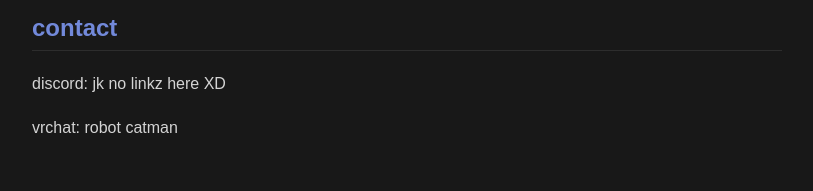
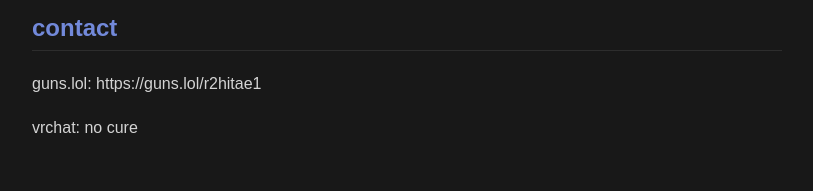
Before and after one commit to r2catman/vrchat-linkz, a plain HTML site: page index.html in a window 1280 px wide. Shown: the part 1039-1230 px from the top of the page, without its empty margins (233-1046 px from the left). Drawn offline with Linux system fonts and the light colour scheme.

Commit message:
Update index.html

```diff
--- a/index.html
+++ b/index.html
@@ -117,8 +117,8 @@
         <hr>
 
         <h2>contact</h2>
-        <p>discord: jk no linkz here XD</p>
-        <p>vrchat: robot catman</p>
+        <p>guns.lol: https://guns.lol/r2hitae1 </p>
+        <p>vrchat: no cure</p>
 
         <div class="bottom">
             r2catman - 2025
```
